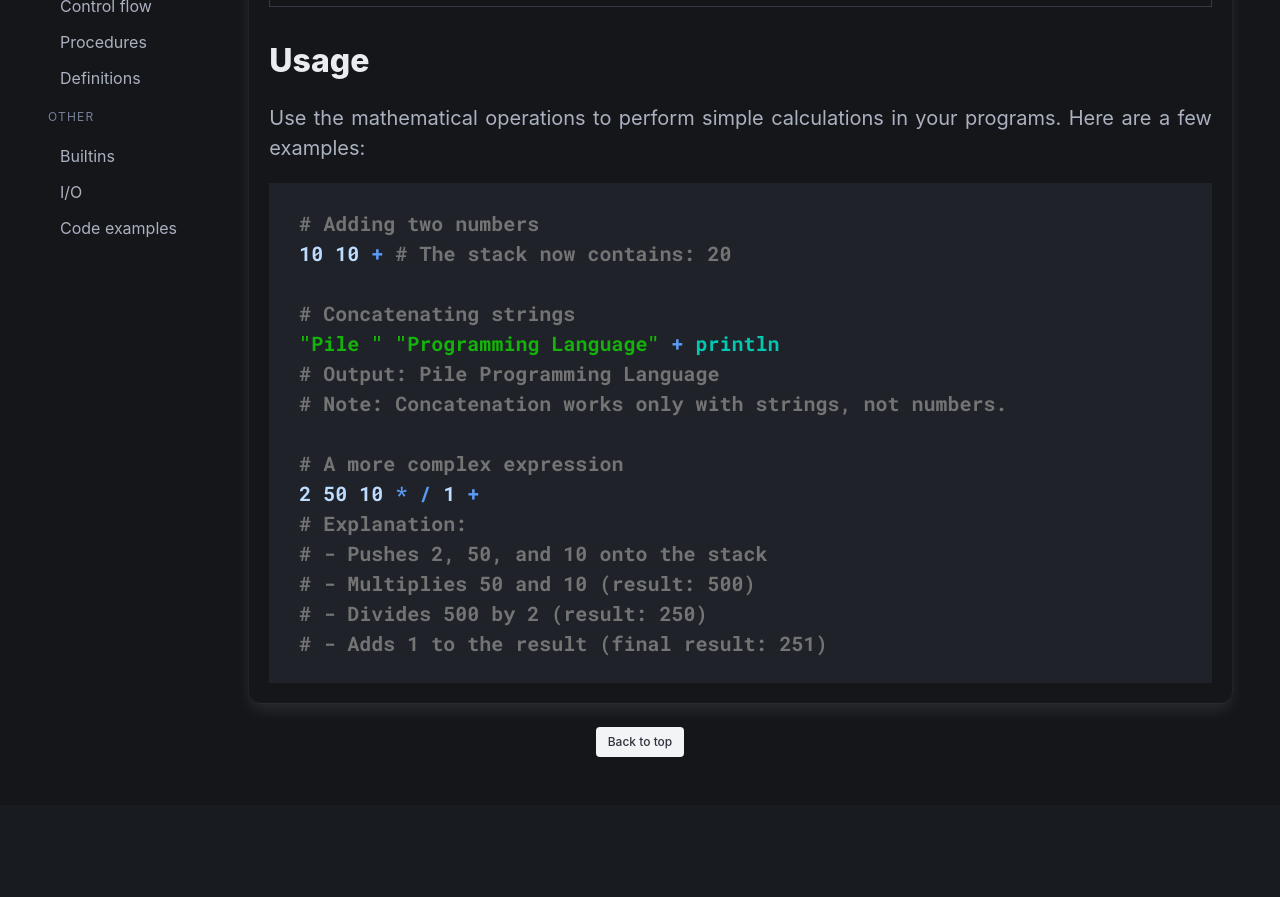
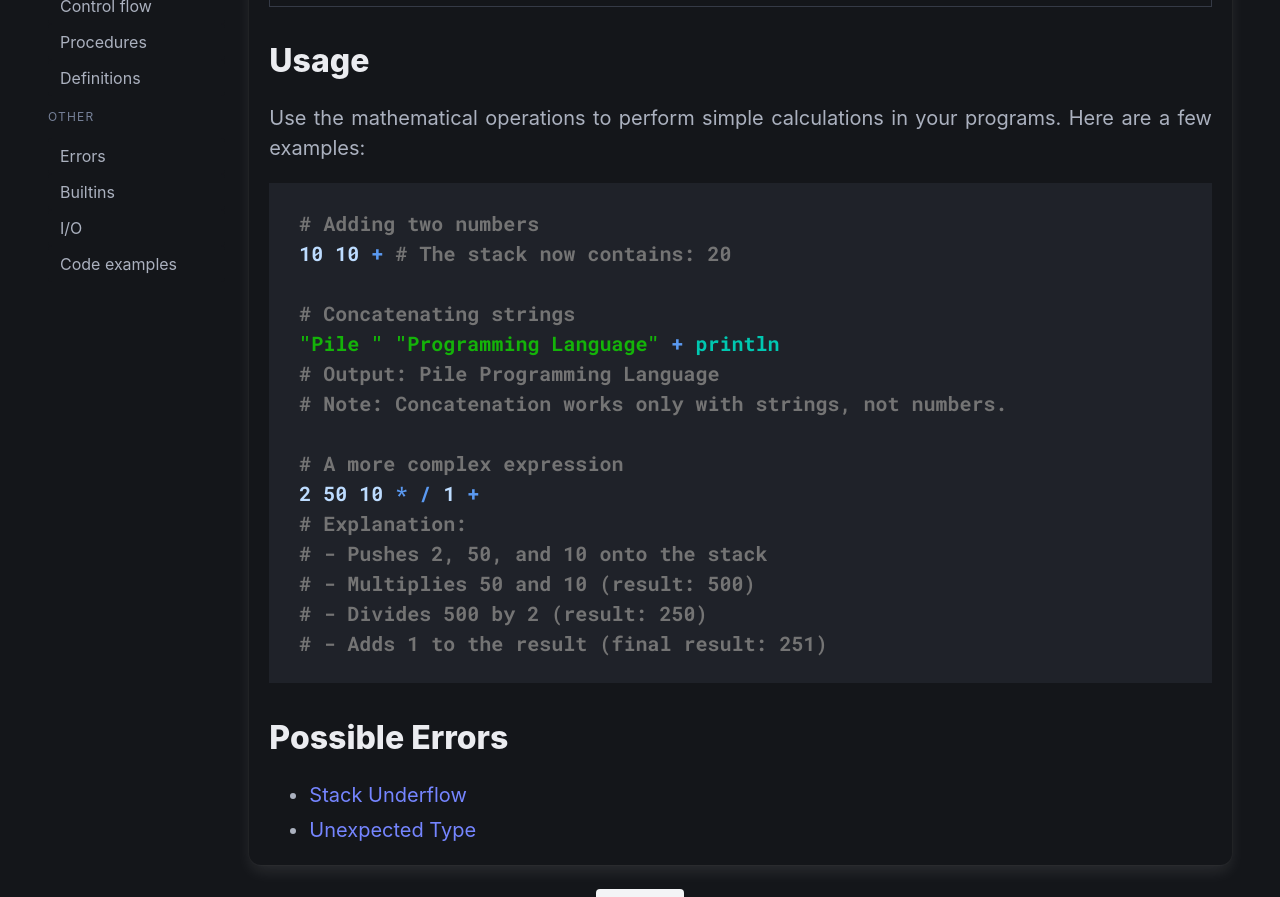
Before and after one commit to marc-dantas/pile-online, a Next.js app: page /docs/math in a window 1280 px wide. Shown: the part 560-1457 px from the top of the page. Built offline with nearby package versions, Linux system fonts and the light colour scheme.

Commit message:
error page mention and basic creation

```diff
--- a/src/app/docs/math/page.tsx
+++ b/src/app/docs/math/page.tsx
@@ -1,5 +1,5 @@
 import DocsPage from "@/components/DocsPage";
-import { Title, Subtitle, Title2, Table, P } from "@/components/Docs";
+import { Title, Subtitle, Title2, Table, P, Text } from "@/components/Docs";
 import Code from "@/components/Code";
 // Code highlighting components
 import { C, Kw, Op, S, N, B } from "@/components/Code";
@@ -71,6 +71,13 @@ export default function Docs() {
                 <C x="# - Divides 500 by 2 (result: 250)" /><br />
                 <C x="# - Adds 1 to the result (final result: 251)" /><br />
             </Code>
+            <Title2>Possible Errors</Title2>
+            <Text>
+                <ul>
+                    <li><a href="/docs/error#stackunderflow">Stack Underflow</a></li>
+                    <li><a href="/docs/error#unexpectedtype">Unexpected Type</a></li>
+                </ul>
+            </Text>
         </DocsPage>
     );
 }
--- a/src/components/Docs.tsx
+++ b/src/components/Docs.tsx
@@ -28,6 +28,12 @@ export function P({ children }: { children: ReactNode }) {
     )
 }
 
+export function Text({ children }: { children: ReactNode }) {
+    return (
+        <div className="has-text-justified has-text-left-mobile is-size-5">{children}</div>
+    )
+}
+
 export function Title2({ children }: { children: ReactNode }) {
     return (
         <h2 className="title is-3 is-size-5-mobile">{children}</h2>
--- a/src/components/DocsSidebar.tsx
+++ b/src/components/DocsSidebar.tsx
@@ -57,6 +57,9 @@ export default function DocsSidebar({ children }: DocsSidebarProps) {
                     </SidebarGroup>
                     <SidebarGroup title="Other">
                         <li>
+                            <a href="/docs/error" className={isActive("/docs/error")}>Errors</a>
+                        </li>
+                        <li>
                             <a href="/docs/builtins" className={isActive("/docs/builtins")}>Builtins</a>
                         </li>
                         <li>
```
Also changed, not shown: src/app/docs/error/page.tsx (added, +12 -0 lines).
